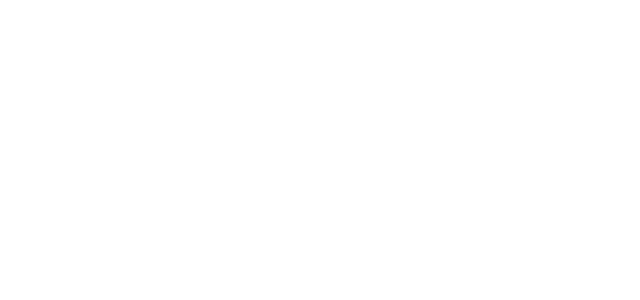
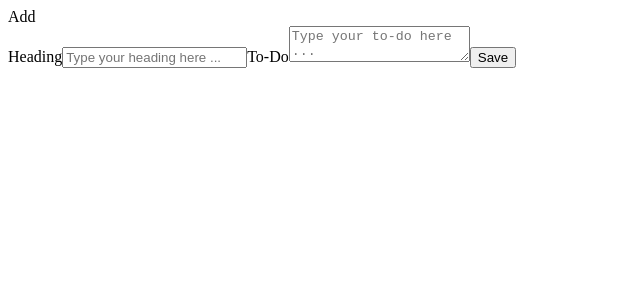
Before and after one commit to divyasheen/Project_To-Do-List, a React (Vite) app: page / in a window 1280 px wide. Shown: the top 300 px of the page, without its empty margins (0-640 px from the left). Built offline with nearby package versions, Linux system fonts and the light colour scheme.

Commit message:
edit form in Add

```diff
--- a/src/App.jsx
+++ b/src/App.jsx
@@ -1,9 +1,11 @@
 import './App.css'
+import Add from './components/Add'
 
 function App() {
 
   return (
     <>
+    <Add />
 
     </>
   )
--- a/src/components/Add.jsx
+++ b/src/components/Add.jsx
@@ -1,7 +1,45 @@
+import { useState } from "react";
+
 function Add() {
+  const [data, setData] = useState({ heading: "", toDo: "" });
+
+  const handleChange = (e) => {
+    setData({ ...data, [e.target.name]: e.target.value });
+  };
+
+ const handleSubmit = (e) => {
+    e-preventDefault();
+
+  }
+
+  console.log(data);
+
   return (
     <>
       <div>Add</div>
+      <form onSubmit = {handleSubmit}>
+        <label>
+          Heading
+          <input
+            type="text"
+            name="heading"
+            value={data.heading}
+            placeholder="Type your heading here ... "
+            onChange={handleChange}
+          />
+        </label>
+
+        <label>
+          To-Do
+          <textarea
+            name="toDo"
+            value={data.toDo}
+            placeholder="Type your to-do here ..."
+            onChange={handleChange}
+          ></textarea>
+        </label>
+        <button>Save</button>
+      </form>
     </>
   );
 }
```
